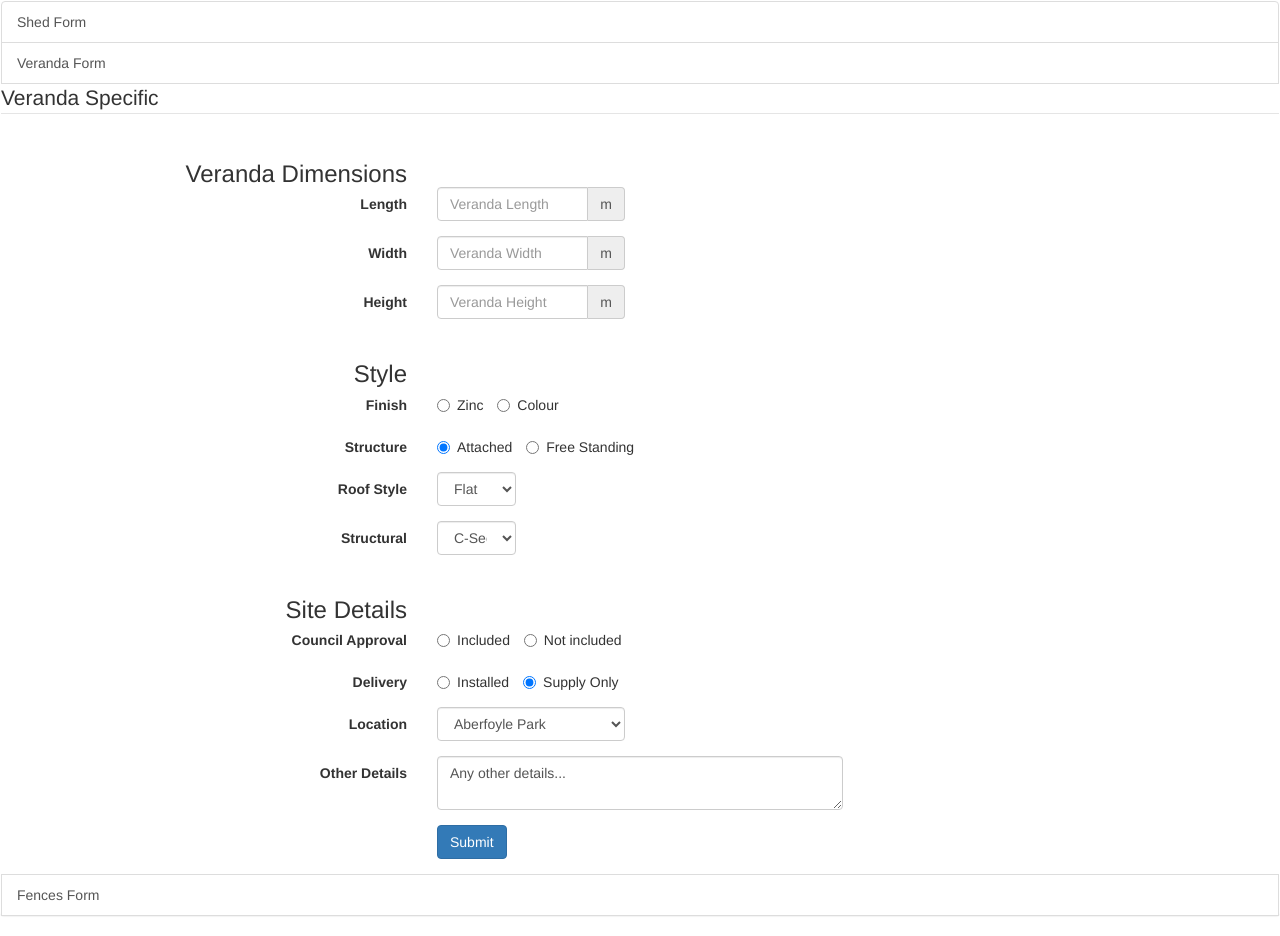
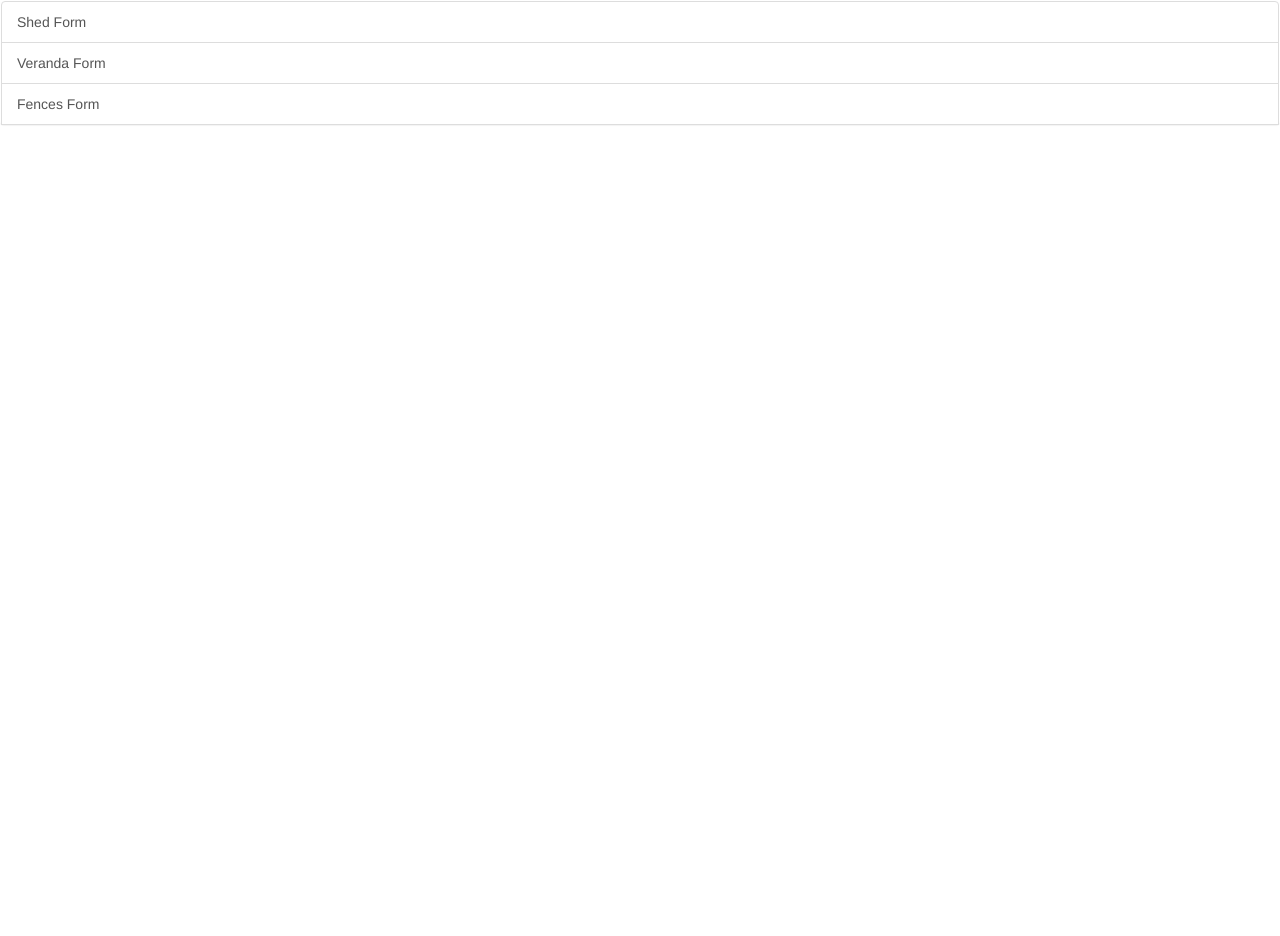
Before and after one commit to benwinding/HyperDev-QuoteForms, a website: page views/index.html in a window 1280 px wide. After the commit the page ends 800 px from the top, so only its background shows below. Drawn offline with nearby package versions, Linux system fonts and the light colour scheme.

Commit message:
🏬🚇 Updated with HyperDev

```diff
--- a/views/index.html
+++ b/views/index.html
@@ -22,7 +22,7 @@
      <a href="#" class="list-group-item" data-toggle="collapse" data-target="#form-sheds" >Shed Form</a>
       <div id="form-sheds" class="sublinks collapse"></div>
      <a href="#" class="list-group-item" data-toggle="collapse" data-target="#form-verandas" >Veranda Form</a>
-      <div id="form-verandas"></div>
+      <div id="form-verandas" class="sublinks collapse"></div>
      <a href="#" class="list-group-item" data-toggle="collapse" data-target="#form-fences" >Fences Form</a>
       <div id="form-fences" class="sublinks collapse" ></div>
     </div>
```
